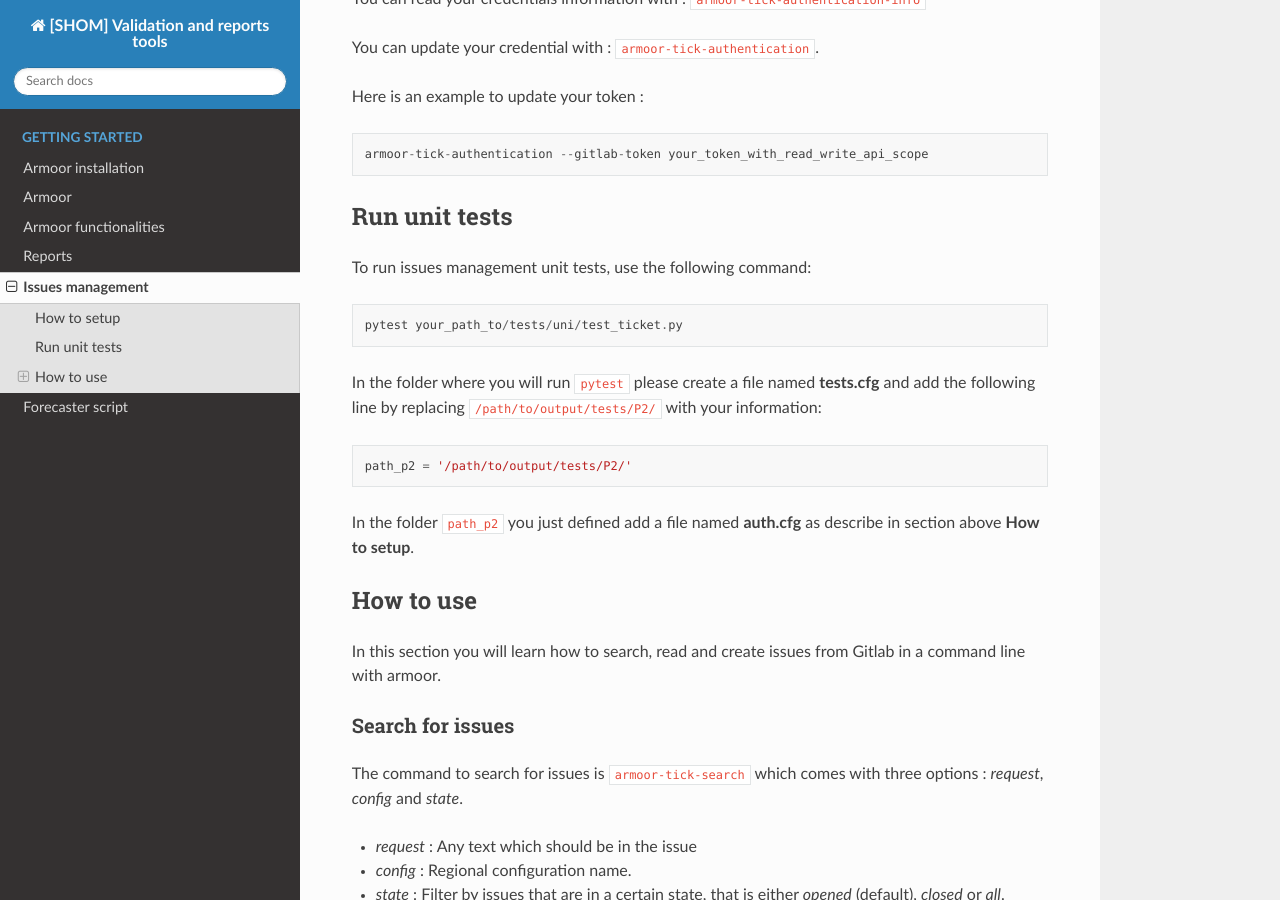
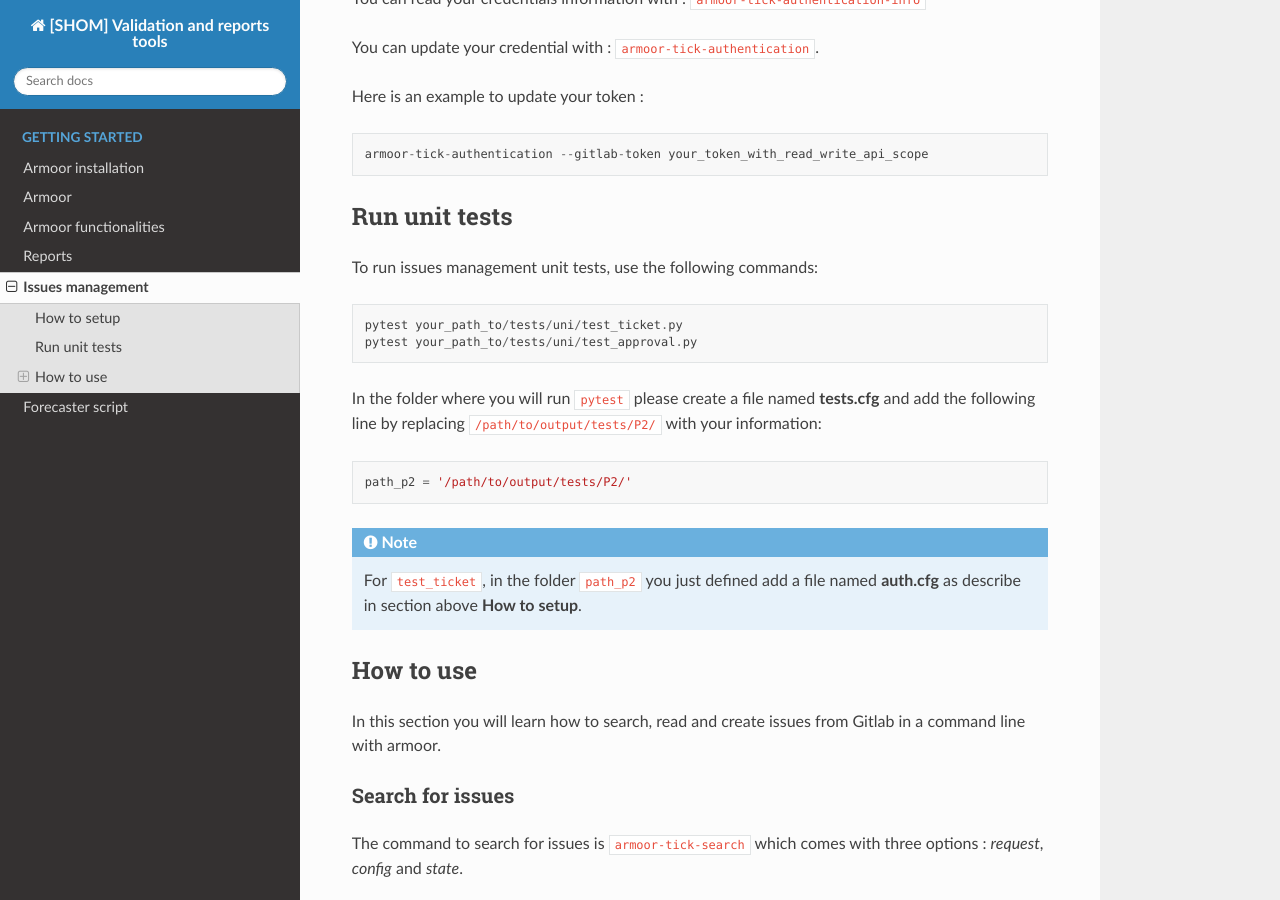
Before and after one commit to shom-fr/armoor, a Sphinx documentation site: the page built from docs/source/tick.rst, in a window 1280 px wide and 900 px high, scrolled down 618 px. Built offline with Sphinx 7.4.7 and the Read the Docs theme 2.0.0, drawn with Linux system fonts in a browser that asks for light colours.

Commit message:
doc update for tests

```diff
--- a/docs/source/hmi.rst
+++ b/docs/source/hmi.rst
@@ -347,6 +347,7 @@
 To run Forecaster unit tests, use the following commands::
 
     pytest your_path_to/tests/uni/hmi/test_path_tools.py
+    pytest your_path_to/tests/uni/hmi/test_script_tools.py
     pytest your_path_to/tests/uni/test_approval.py
 
 
--- a/docs/source/tick.rst
+++ b/docs/source/tick.rst
@@ -37,17 +37,20 @@
 Run unit tests
 --------------
 
-To run issues management unit tests, use the following command::
+To run issues management unit tests, use the following commands::
 
     pytest your_path_to/tests/uni/test_ticket.py
-
+    pytest your_path_to/tests/uni/test_approval.py
 
 In the folder where you will run ``pytest`` please create a file named **tests.cfg**
 and add the following line by replacing ``/path/to/output/tests/P2/`` with your information::
 
     path_p2 = '/path/to/output/tests/P2/'
 
-In the folder ``path_p2`` you just defined add a file named **auth.cfg** as describe in section above **How to setup**.
+.. NOTE::
+
+    For ``test_ticket``, in the folder ``path_p2`` you just defined add a file named **auth.cfg** as describe in section above **How to setup**.
+
 
 How to use
 ----------
```
